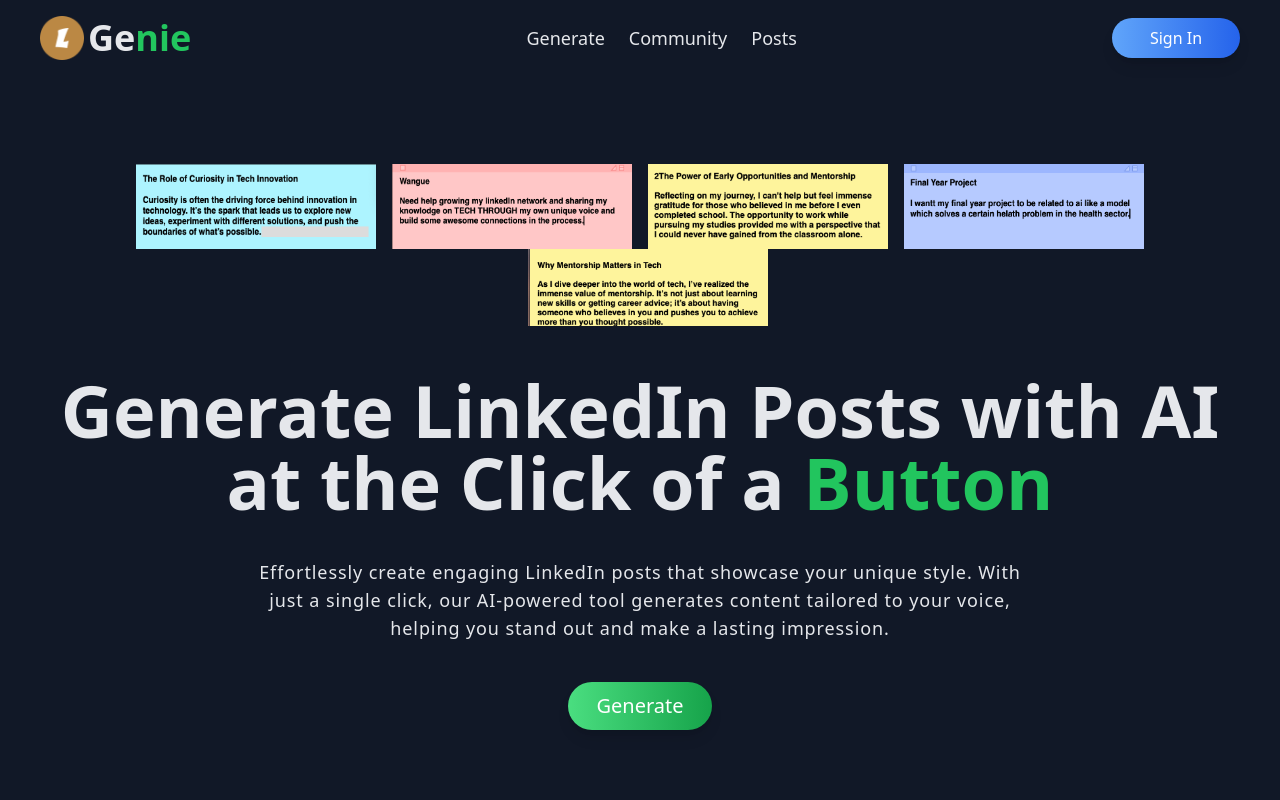
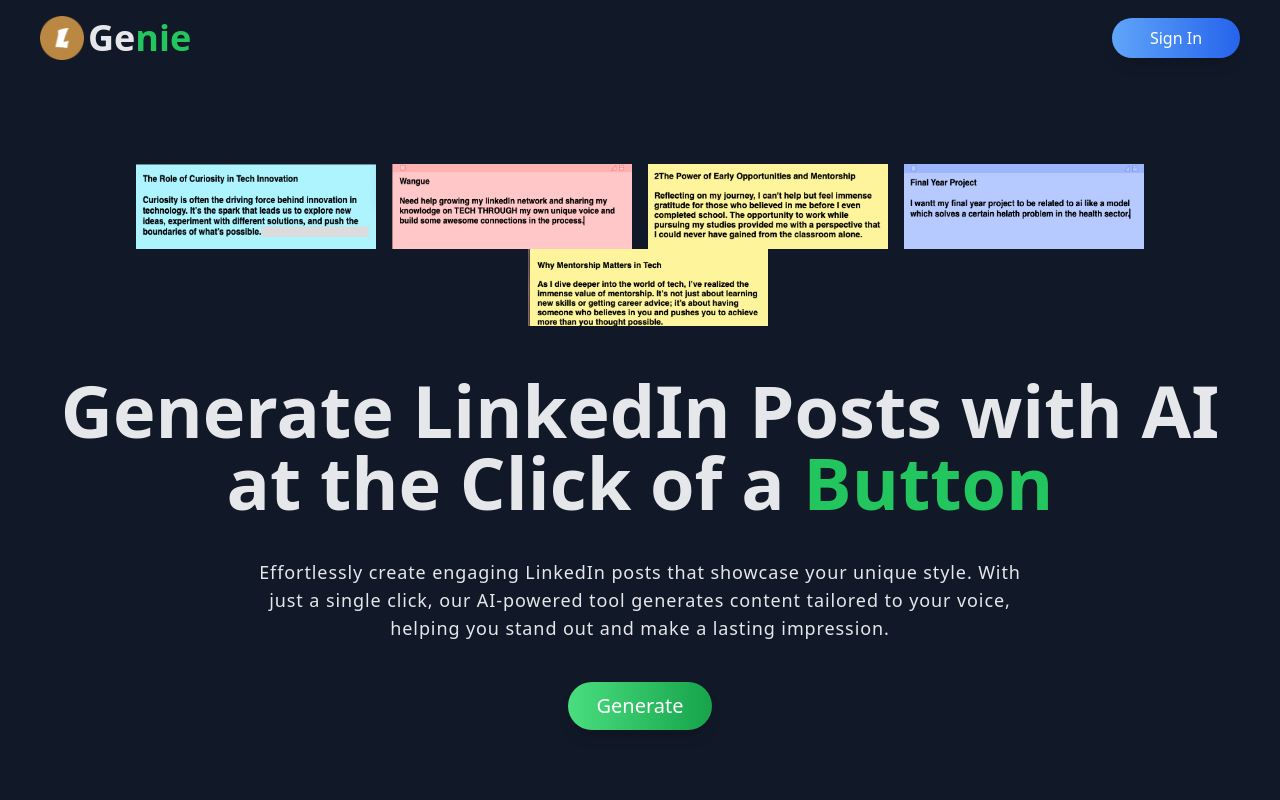
Before and after one commit to panda-zw/linkgenie-next, a Next.js app: page / in a window 1280 px wide. Shown: the top 800 px of the page. Built offline with nearby package versions, Linux system fonts and the light colour scheme; no server answers.

Commit message:
wip
fix undefined routes

```diff
--- a/src/components/Navbar.js
+++ b/src/components/Navbar.js
@@ -65,15 +65,19 @@
                 </Link>
             </div>
 
+            {status === 'authenticated' && (
                 <button onClick={toggleMobileNav} className='sm:hidden text-white'>
                     <FontAwesomeIcon icon={isMobileNavOpen ? faTimes : faBars} size="lg" />
                 </button>
+            )}
+
 
             {isMobileNavOpen && (
                 <div className="fixed inset-0 bg-gray-900 bg-opacity-90 flex flex-col items-center justify-center z-50">
                     <button onClick={toggleMobileNav} className="absolute top-5 right-5 text-white">
                         <FontAwesomeIcon icon={faTimes} size="lg" />
                     </button>
+                    {status === 'authenticated' && (
                         <nav className="flex flex-col space-y-6 text-center">
                             <Link href="/Generate" onClick={toggleMobileNav} className='text-xl text-gray-200 hover:text-green-500 transition duration-300'>
                                 Generate
@@ -84,19 +88,18 @@
                             <Link href="/posts" onClick={toggleMobileNav} className='text-xl text-gray-200 hover:text-green-500 transition duration-300'>
                                 Posts
                             </Link>
-                        {status === 'authenticated' && (
                             <button
                                 onClick={handleSignOut}
                                 className='w-28 h-10 text-sm sm:text-base text-white bg-gradient-to-r from-red-400 to-red-600 rounded-full shadow-lg hover:from-red-500 hover:to-red-700 hover:shadow-xl transform hover:scale-105 transition duration-300 ease-in-out'
                             >
                                 Sign Out
                             </button>
+                        </nav>
                     )}
-                    </nav>
                 </div>
             )}
 
-
+            {status === 'authenticated' && (
                 <nav className='hidden sm:flex items-center space-x-4 sm:space-x-6 pl-2 sm:pl-5'>
                     <Link href="/Generate" className='text-sm sm:text-lg text-gray-200 hover:text-green-500 transition duration-300'>
                         Generate
@@ -108,6 +111,7 @@
                         Posts
                     </Link>
                 </nav>
+            )}
 
             <div className='flex items-center space-x-2 sm:space-x-4 mt-4 sm:mt-0'>
                 {status === 'authenticated' ? (
--- a/src/middleware.js
+++ b/src/middleware.js
@@ -4,7 +4,7 @@
 
 export { default } from 'next-auth/middleware';
 export const config = {
-  matcher: ["/Generate", "/Community"],
+  matcher: ["/Generate", "/Community", "/posts"],
 };
 
 export async function middleware(req) {
```
Lines whose indentation alone changed are shown as unchanged.
